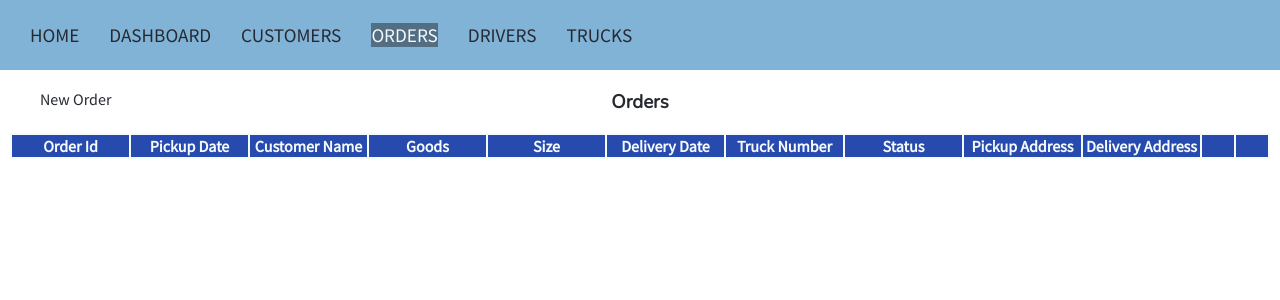
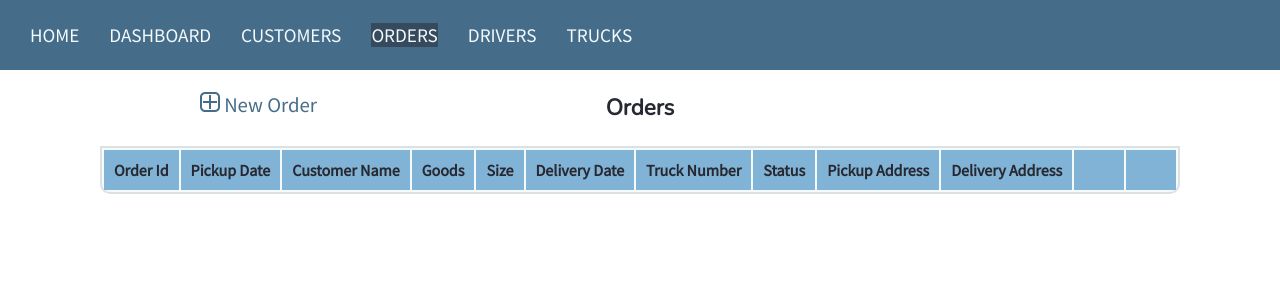
Before and after one commit to Sniedze/Logistic-tool, a PHP site: page /orders.php in a window 1280 px wide. Shown: the top 300 px of the page. Run offline with PHP 8.4, Linux system fonts and the light colour scheme; tables that the repository leaves empty or names only in its code hold one stand-in row (values such as "Sample post"); data that the repository does not hold is empty.

Commit message:
adds create icon in Orders page

```diff
--- a/css/style.css
+++ b/css/style.css
@@ -19,33 +19,41 @@
 
 #OrdersBody .container .create-link {
   position: absolute;
-  left: 40px;
+  left: 200px;
+  color: #456D8A;
+  font-size: 1.3em;
 }
 #OrdersBody .container h3 {
   text-align: center;
 }
 #OrdersBody .container table {
   background-color: #F5FAFC;
+  border-radius: 0 0 10px 10px;
+  border: 2px solid #DCE1E3;
   margin: 0 auto;
 }
 #OrdersBody .container table tbody .attribute-row {
-  background-color: #274AAE;
+  background-color: #81B3D6;
+  margin: 0;
 }
 #OrdersBody .container table tbody .attribute-row .empty-cell {
-  background-color: #274AAE;
+  background-color: #81B3D6;
   width: 30px;
 }
 #OrdersBody .container table tbody .attribute-row th {
-  color: #F5FAFC;
-  margin: 0 auto;
-  width: 115px;
+  color: #272932;
+  padding: 10px;
+}
+#OrdersBody .container table tbody tr {
+  margin: 0;
 }
 #OrdersBody .container table tbody tr:nth-child(even) {
-  background: #B7C4CC;
+  background: #DCE1E3;
 }
 #OrdersBody .container table tbody tr td {
   text-align: center;
-  width: 115px;
+  padding: 5px 10px;
+  margin: 0;
 }
 #OrdersBody .container table tbody tr .remove, #OrdersBody .container table tbody tr .open {
   width: 30px;
@@ -58,13 +66,14 @@ nav {
   height: 70px;
   display: -ms-flexbox;
   display: flex;
-  background-color: #81B3D6;
+  background-color: #456D8A;
   justify-content: left;
   align-items: center;
 }
 nav a {
   margin-left: 30px;
   font-size: 1.2em;
+  color: #F5FAFC;
 }
 
 html,
@@ -98,4 +107,8 @@ th {
   color: #F5FAFC;
 }
 
+h3 {
+  font-size: 1.4em;
+}
+
 /*# sourceMappingURL=style.css.map */
--- a/orders.php
+++ b/orders.php
@@ -22,7 +22,7 @@ for($i=0; $i<count($result);$i++){
 
    <div class="container">
 
-            <a href="new_order.php" class="create-link">New Order</a>
+            <a href="new_order.php" class="create-link"><img src="images/create-button.png"> New Order</a>
             <h3>Orders</h3>
             <table class=" table table-striped">
                 <tr class="attribute-row">
@@ -53,7 +53,7 @@ for($i=0; $i<count($result);$i++){
 
                     echo "<td> $val[11]</td>
                     <td> $val[16]</td>
-                    <td class='open'> <a href='edit_order.php?id=$val[0]'><img src='images/open-button.png'></a>
+                    <td class='open'> <a href='edit_order.php?id=$val[0]'><img src='images/open-blue.png'></a>
                     <td class='remove'><img src='images/delete-button.png'></td>
                      </td>
                      </tr>";
--- a/sass/_header.scss
+++ b/sass/_header.scss
@@ -1,9 +1,11 @@
+$light-grey-color:#F5FAFC;
+$light-blue-color: #81B3D6;
+$bright_blue-color: #274AAE;
+$dark_blue-color: #456D8A;
+
 @mixin flexbox {
     display: -ms-flexbox;
     display: flex;
-  }
-  @mixin ligt-blue-color{
-    background-color: #81B3D6;
   }
 
 
@@ -13,24 +15,25 @@
   }
   @mixin paragraph-font{
     font-family: 'Nunito', sans-serif;
-    color: #272932;color: #272932;
+    color: #272932;
   }
 
   @mixin table {
 
   }
 
+
 nav{
     height:70px;
     @include flexbox();
-    @include ligt-blue-color();
+    background-color: $dark_blue-color;
     justify-content: left;
     align-items: center;
 
     a{
      margin-left: 30px;
      font-size: 1.2em;
-
+    color: $light-grey-color;
 
     }
 }
--- a/sass/_orders.scss
+++ b/sass/_orders.scss
@@ -1,6 +1,9 @@
-$grey-color: #B7C4CC;
+$grey-color: #DCE1E3;
 $light-grey-color:#F5FAFC;
-$dark-blue-color: #274AAE;
+$bright_blue-color: #274AAE;
+$dark_blue-color: #456D8A;
+$light-blue-color: #81B3D6;
+$dark-grey-color:  #272932;
 
 @mixin even(){
   &:nth-child(even) {
@@ -24,7 +27,9 @@ $dark-blue-color: #274AAE;
 
      .create-link{
     position: absolute;
-    left: 40px;
+    left: 200px;
+    color: $dark_blue-color;
+    font-size: 1.3em;
 
      }
      h3{
@@ -32,32 +37,37 @@ $dark-blue-color: #274AAE;
      }
      table{
       background-color: $light-grey-color;
-
+      border-radius: 0 0 10px 10px;
+      border: 2px solid $grey-color;
       margin: 0 auto;
        tbody{
 
         .attribute-row{
-          background-color: $dark-blue-color;
-
+          background-color: $light-blue-color;
+          margin: 0;
           .empty-cell{
-            background-color: $dark-blue-color;
+            background-color: $light-blue-color;
             width: 30px;
           }
           th{
-            color: $light-grey-color;
-            margin: 0 auto;
-            //width: 115px;
+            color:$dark-grey-color;
+
+            padding: 10px;
+
           }
 
         }
          tr{
+          margin: 0;
           @include even()
           {
             background:$grey-color;
           }
            td{
              text-align: center;
-             //width: 115px;
+             padding: 5px 10px;
+             margin: 0;
+
            }
            .remove, .open{
              width: 30px;
--- a/sass/main.scss
+++ b/sass/main.scss
@@ -2,7 +2,7 @@
 @import "orders";
 @import "header";
 
-$grey-color: #B7C4CC;
+$grey-color: #DCE1E3;
 $light-grey-color:#F5FAFC;
 $dark-blue-color: #274AAE;
 
@@ -37,3 +37,6 @@ th{
   background: rgb(39,41,50,0.5);
   color: $light-grey-color;
   }
+  h3{
+    font-size: 1.4em;
+  }
```
Also changed, not shown: images/create-button.png (added), images/open-blue.png (added), 1 other file.
